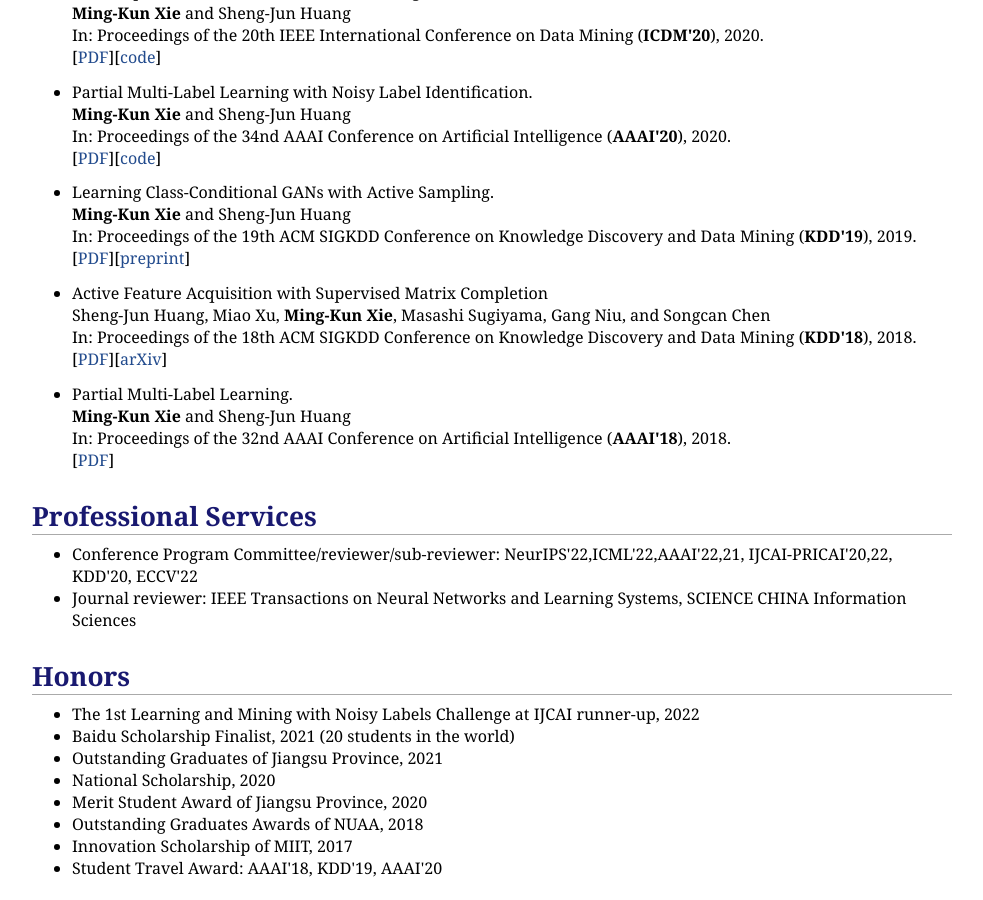
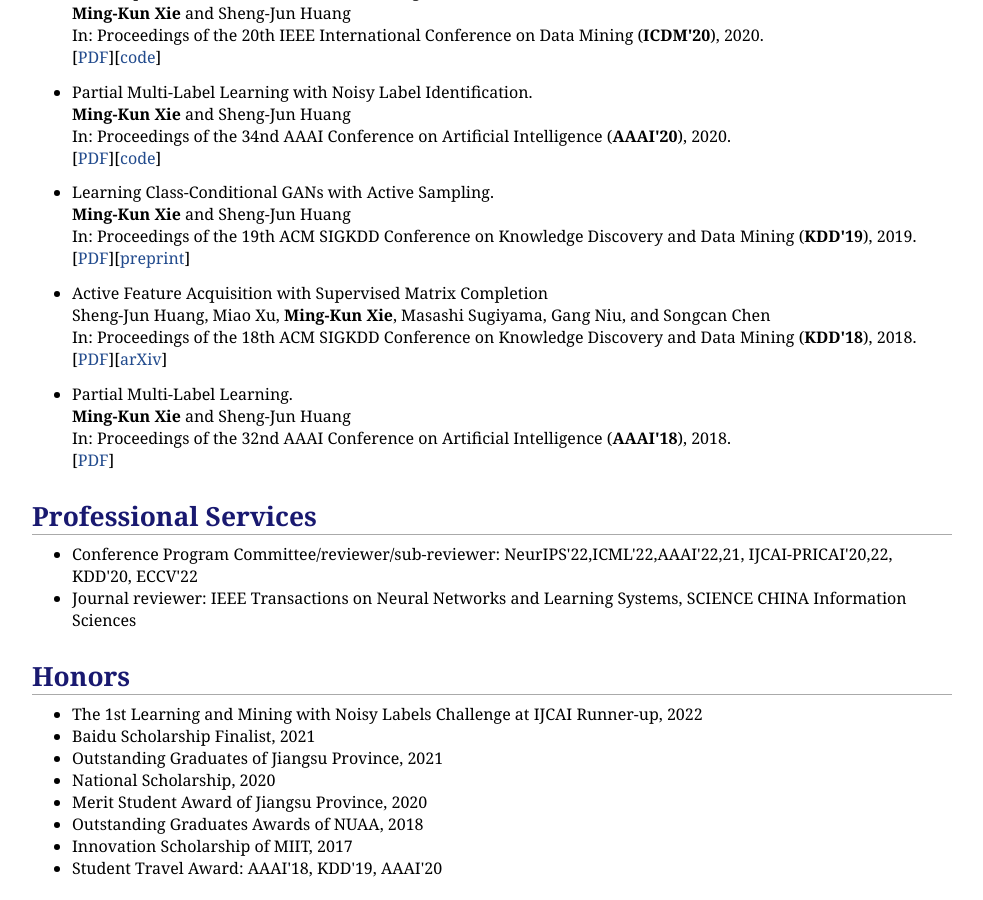
Before and after one commit to xiemk/xiemk.github.io, a Jekyll site: the page index.html, which Jekyll copies as it is, in a window 1280 px wide and 900 px high, scrolled down 1166 px. Shown: the whole window, without its empty margins (148-1131 px from the left). Built offline with Jekyll 4.4.1, drawn with Linux system fonts in a browser that asks for light colours.

Commit message:
updating

```diff
--- a/index.html
+++ b/index.html
@@ -86,8 +86,9 @@ Email: mkxie@nuaa.edu.cn <br />
 
 <h1>Honors </h1>
 <ul style="list-style-type:disc">
-    <li>The 1st Learning and Mining with Noisy Labels Challenge at IJCAI runner-up, 2022</li>
-    <li>Baidu Scholarship Finalist, 2021 (20 students in the world)</li>
+    <li>The 1st Learning and Mining with Noisy Labels Challenge at IJCAI Runner-up, 2022</li>
+    <li>Baidu Scholarship Finalist, 2021</li>
+    <!-- (20 students in the world) -->
     <!-- <li>Puxin Elite Scholarship, 2021</li> -->
     <li>Outstanding Graduates of Jiangsu Province, 2021</li>
     <li>National Scholarship, 2020</li>
```
